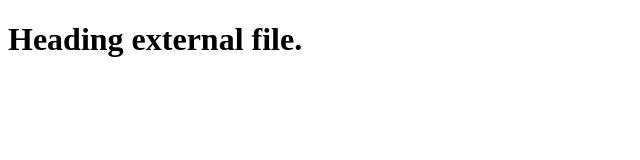
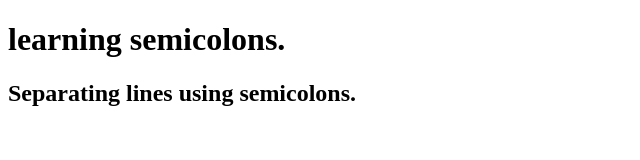
Before and after one commit to CpBruceMeena/Learning_Javascript, a plain HTML site: page default.html in a window 1280 px wide. Shown: the whole page, without its empty margins (0-640 px from the left). Drawn offline with Linux system fonts and the light colour scheme.

Commit message:
comments and semicolons

```diff
--- a/default.html
+++ b/default.html
@@ -3,7 +3,10 @@
   <head>
     <meta charset="utf-8">
     <title>My title</title>
-    <script src="demo.js" type="text/javascript">
+    <script type="text/javascript">
+        // Writing first comment
+      document.write("<h1>learning semicolons.</h1>");
+      document.write("<h2>Separating lines using semicolons.</h2>");
     </script>
   </head>
   <body>
```
